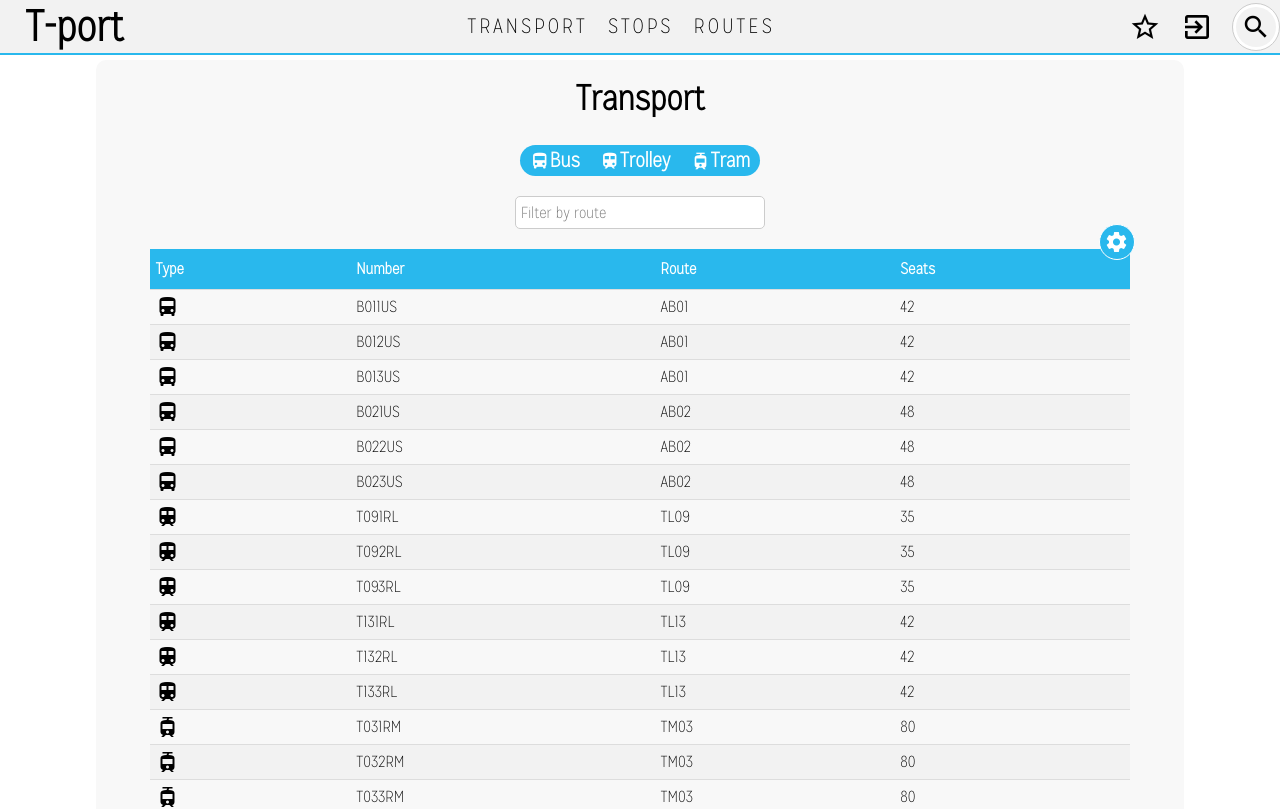
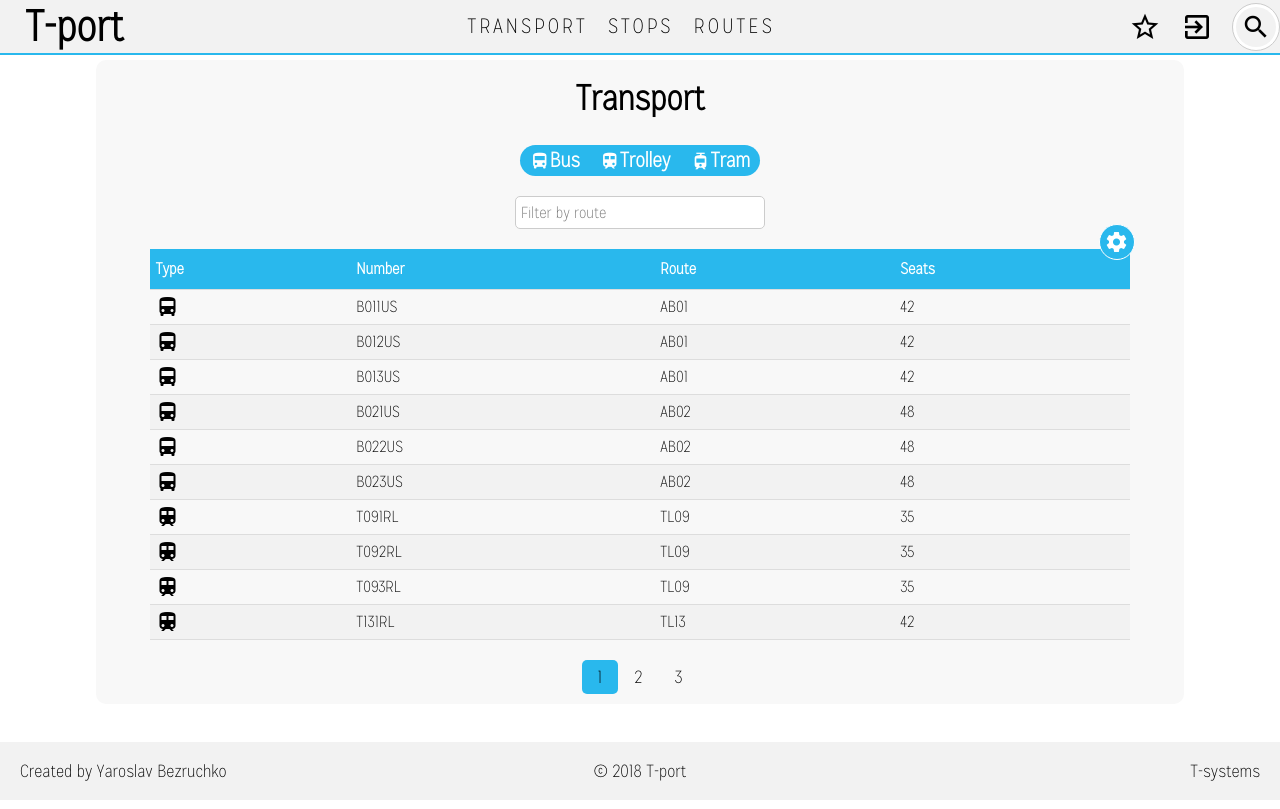
Before and after one commit to Prifki/T-port, a React (Create React App) app in the folder t-port/: page /#/transports in a window 1280 px wide. Shown: the top 809 px of the page. Built offline with nearby package versions, Linux system fonts and the light colour scheme; what google-maps-react would draw is missing.

Commit message:
paginaaatiooon!

```diff
--- a/t-port/src/components/pages/TransportsContainer.js
+++ b/t-port/src/components/pages/TransportsContainer.js
@@ -26,13 +26,15 @@ class TransportsContainer extends Component {
       addItemSeatsValue: '',
       editTableRouteItem: '',
       editTableSeatsItem: '',
-      editTableNumberItem: ''
+      editTableNumberItem: '',
+      currentPage: 1
     }
   }
   render() {
     const rows = this.generateTransportTableRow(),
     transportTableTitles = this.transportTableTitles(),
-    cardTableTitles = this.cardTableTitles();
+    cardTableTitles = this.cardTableTitles(),
+    pagination = this.generatePagination();
     return (
         <main>
             <div className="substrate">
@@ -48,13 +50,31 @@ class TransportsContainer extends Component {
                 {/* TABLE */}
                 <Table addItemTypeValue={this.state.addItemTypeValue} addItemNumberValue={this.state.addItemNumberValue} addItemRouteValue={this.state.addItemRouteValue} addItemSeatsValue={this.state.addItemSeatsValue} header = {transportTableTitles} rows = {rows} isAdmin={this.props.isAdmin} addItem={this.state.addTransportTableItem} isEditingMode={this.state.isEditingMode} toggleEditingMode={this.toggleEditingMode} addTableItem={this.addTableItem} />
 
-                <Pagination />
+                <Pagination pagination={pagination} />
 
                 {/* CARD */}
                 {this.state.isCardShown ? <Card isLogged={this.props.isLogged} addToFavorites={this.props.addToFavorites} favorites={this.props.favorites} closeCard={this.closeCard} header={cardTableTitles} rows={this.state.cardTableRows} title={this.state.cardTitle} isMapNeededOnCard={this.state.isMapNeededOnCard}/>: null}
             </div>
         </main>
     );
+  }
+
+  generatePagination = () => {
+    const data = this.state.transport;
+    let pagination=[], current = this.state.currentPage;
+    for (let i = 1; i <= Math.ceil(data.length / 10); i++) {
+      if (i === current)
+        pagination.push([i, 'pagination--active']);
+      else
+        pagination.push([i, ''])
+    }
+    return pagination.map((page,index)=>
+      <div key={index} className={page[1]} onClick={() => this.changePage(index+1)}>{index+1}</div>
+    );
+  }
+
+  changePage = (page) => {
+    this.setState({currentPage: page});
   }
 
   filterByRoute = (e) => {
@@ -88,7 +108,8 @@ class TransportsContainer extends Component {
           <EditTableButton type={'remove'} onClick={() => this.removeTableItem(index)}/>
         </> : null}
       </tr>
-    )
+    ).filter((rowData, index) => {
+      return (index >= (this.state.currentPage-1)*10 && index < (this.state.currentPage)*10)});
   }
 
   compareBy = (key) => {
--- a/t-port/src/components/pages/presentational/Pagination.js
+++ b/t-port/src/components/pages/presentational/Pagination.js
@@ -4,8 +4,7 @@ function Pagination(props) {
     return (
         <div className="pagination-wrapper">
             <div className="pagination">
-                <div className="pagination--active">1</div>
-                <div href="#">2</div>
+                {props.pagination}
             </div>
         </div>
     );
```
